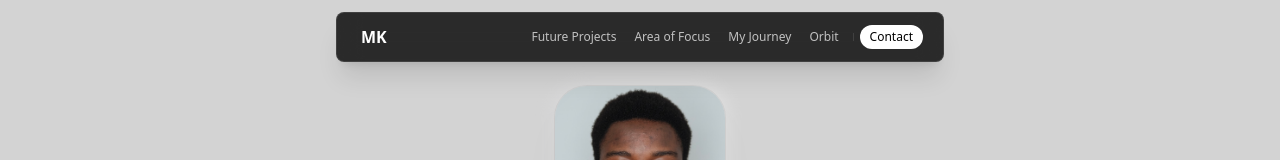
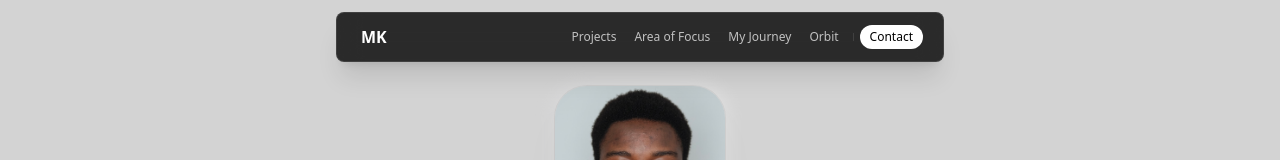
Before and after one commit to mamadou728/portfollio, a Next.js app: page / in a window 1280 px wide. Shown: the top 160 px of the page. Built offline with nearby package versions, Linux system fonts and the light colour scheme.

Commit message:
Update Header navigation label from "Future Projects" to "Projects" for improved clarity and conciseness.

```diff
--- a/components/ui/Header.tsx
+++ b/components/ui/Header.tsx
@@ -5,7 +5,7 @@ import { motion, AnimatePresence } from "framer-motion";
 import { Menu, X } from "lucide-react";
 
 const navItems = [
-  { label: "Future Projects", id: "projects" },
+  { label: "Projects", id: "projects" },
   { label: "Area of Focus", id: "focus" },
   { label: "My Journey", id: "timeline" },
   { label: "Orbit", id: "orbit" },
```
